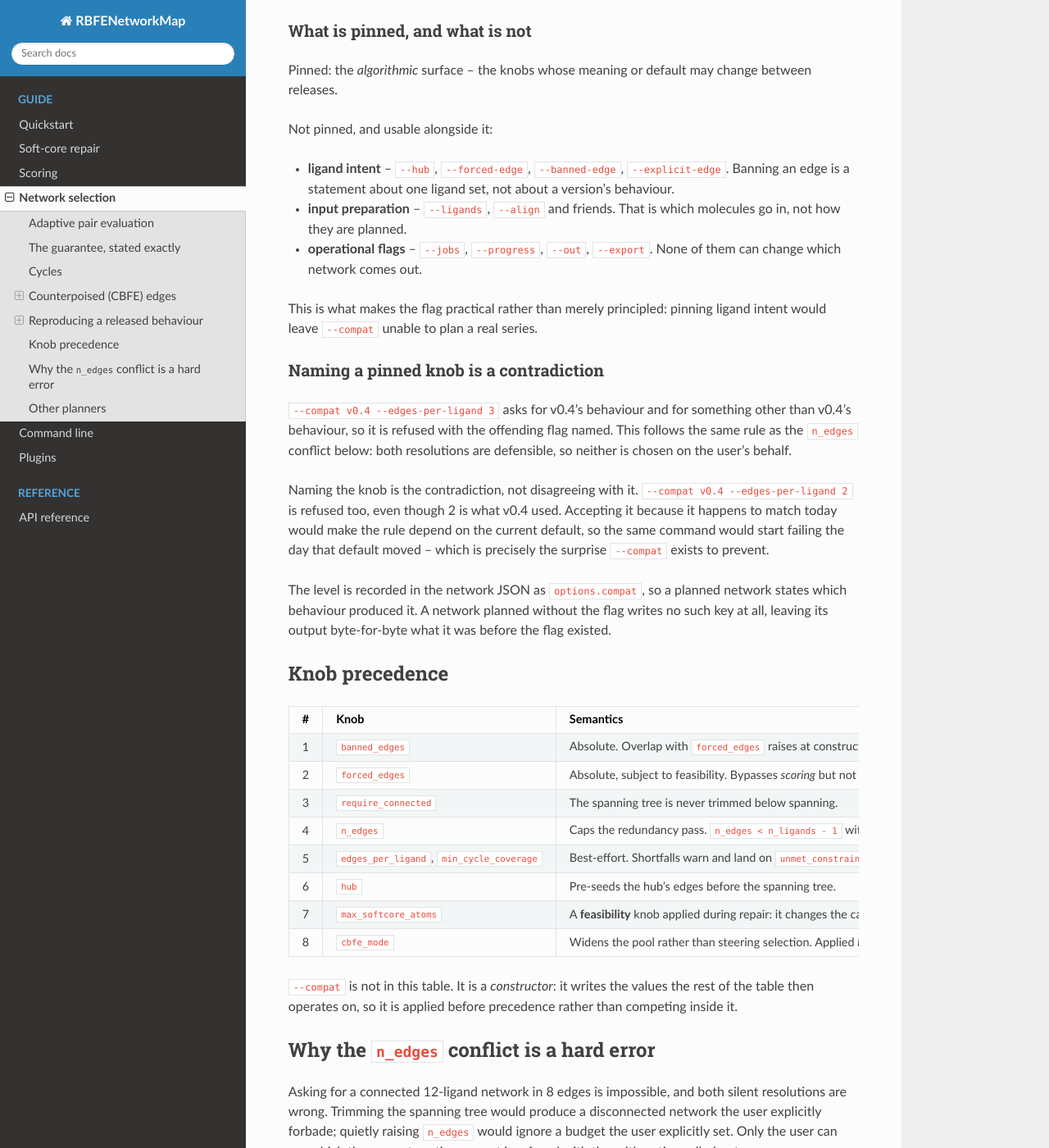
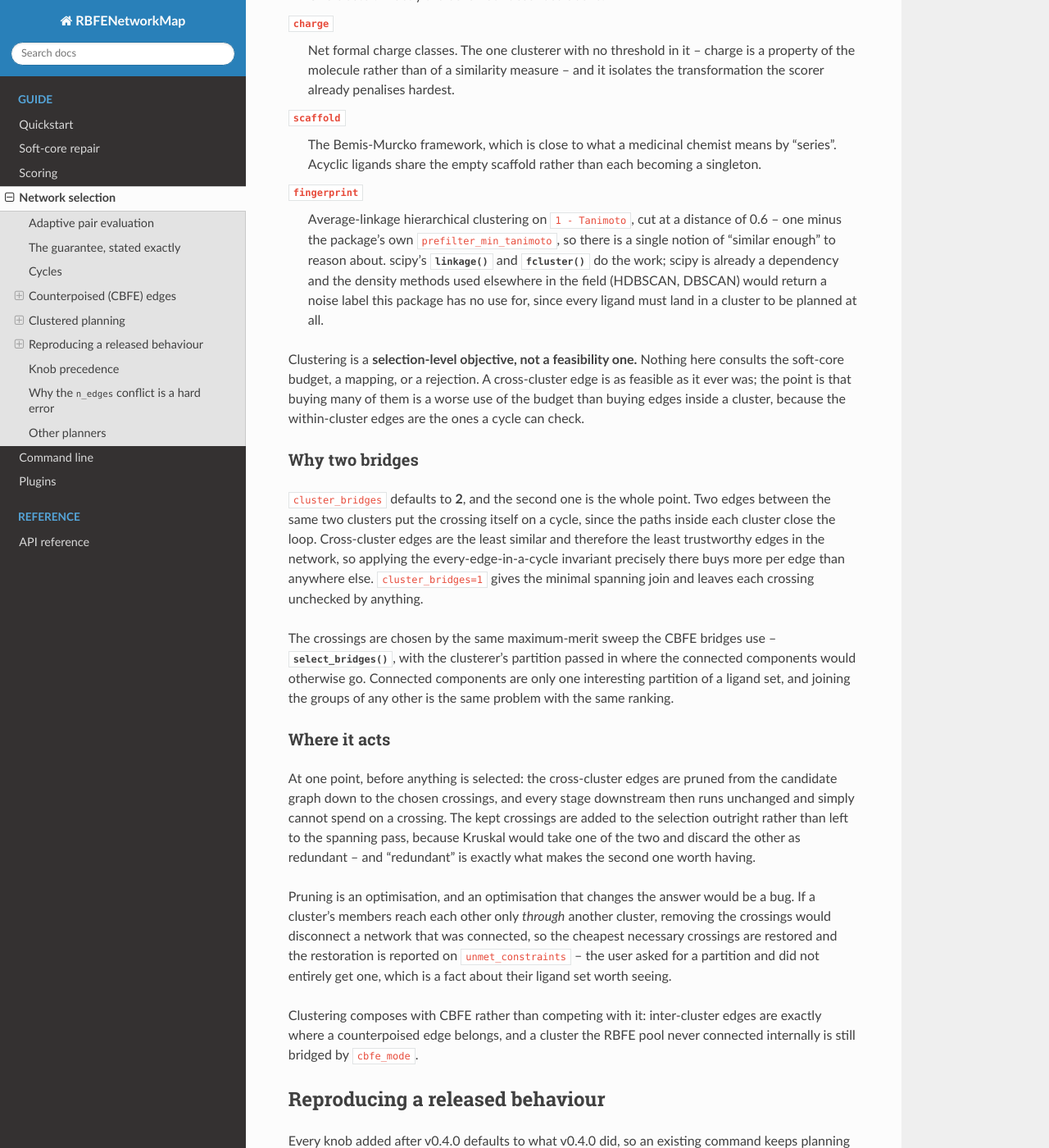
Before and after one commit to piskuliche/RBFENetworkMap, a Sphinx documentation site: the page built from docs/source/concepts/network_selection.rst, in a window 1280 px wide and 1400 px high, scrolled down 4643 px. Shown: the whole window at 82% size. Built offline with Sphinx 7.4.7 and the Read the Docs theme 3.1.0, drawn with Linux system fonts in a browser that asks for light colours; some of the changed text lies outside the part shown.

Commit message:
Document clustered planning
Why the partition is cheaper (the superlinear floor), what each clusterer groups on,
why cluster_bridges defaults to 2, where in the planner it acts, and what happens when
honouring a partition literally would disconnect the network. Adds the knob to the
precedence table as a pool-narrowing step that never costs connectivity, and a CLI
example alongside the CBFE one.

```diff
--- a/docs/source/api/core.rst
+++ b/docs/source/api/core.rst
@@ -40,6 +40,8 @@
 
 .. automodule:: rbfenetmap.core.cbfe
 
+.. automodule:: rbfenetmap.core.clustering
+
 Plugin registry
 ---------------
 
--- a/docs/source/concepts/network_selection.rst
+++ b/docs/source/concepts/network_selection.rst
@@ -174,6 +174,94 @@
 amberstudio builds its masks from the residue roles, since there is no mapping to convey --
 so ``cbfe/`` holds only the edge list. An all-RBFE network keeps the historical flat layout.
 
+Clustered planning
+------------------
+
+``cluster_by`` partitions the ligands and plans each cluster as its own subnetwork, joined
+to the others by a few deliberately chosen edges. It is a knob on the default planner, not a
+planner of its own, because a user who partitions their ligands still wants cycle coverage,
+degree targets and CBFE bridging -- and a separate planner would have to reimplement all
+three to offer any of them.
+
+Why a partition is cheaper
+~~~~~~~~~~~~~~~~~~~~~~~~~~
+
+The precision floor of an RBFE network goes as ``k_min ~ n ln n`` (Pitman *et al.*, *JCIM*
+2023, 63, 1776-1793); below it, precision degrades *worse* as the set grows. That floor is
+superlinear, and superlinear costs are exactly the ones a partition beats::
+
+   sum_i n_i ln n_i  <  n ln n
+
+with equality only for a single cluster. One hundred ligands in five balanced clusters need
+roughly 190 edges rather than 460, a 59% saving at maintained per-cluster precision. Even a
+badly imbalanced split saves 30-50%, because the dominant term is the largest cluster and it
+is still smaller than the whole set.
+
+The clusterers
+~~~~~~~~~~~~~~
+
+``none`` (default)
+   One cluster. Exactly the behaviour described above.
+
+``charge``
+   Net formal charge classes. The one clusterer with no threshold in it -- charge is a
+   property of the molecule rather than of a similarity measure -- and it isolates the
+   transformation the scorer already penalises hardest.
+
+``scaffold``
+   The Bemis-Murcko framework, which is close to what a medicinal chemist means by "series".
+   Acyclic ligands share the empty scaffold rather than each becoming a singleton.
+
+``fingerprint``
+   Average-linkage hierarchical clustering on ``1 - Tanimoto``, cut at a distance of 0.6 --
+   one minus the package's own ``prefilter_min_tanimoto``, so there is a single notion of
+   "similar enough" to reason about. scipy's :func:`~scipy.cluster.hierarchy.linkage` and
+   :func:`~scipy.cluster.hierarchy.fcluster` do the work; scipy is already a dependency and
+   the density methods used elsewhere in the field (HDBSCAN, DBSCAN) would return a noise
+   label this package has no use for, since every ligand must land in a cluster to be
+   planned at all.
+
+Clustering is a **selection-level objective, not a feasibility one.** Nothing here consults
+the soft-core budget, a mapping, or a rejection. A cross-cluster edge is as feasible as it
+ever was; the point is that buying many of them is a worse use of the budget than buying
+edges inside a cluster, because the within-cluster edges are the ones a cycle can check.
+
+Why two bridges
+~~~~~~~~~~~~~~~
+
+``cluster_bridges`` defaults to **2**, and the second one is the whole point. Two edges
+between the same two clusters put the crossing itself on a cycle, since the paths inside
+each cluster close the loop. Cross-cluster edges are the least similar and therefore the
+least trustworthy edges in the network, so applying the every-edge-in-a-cycle invariant
+precisely there buys more per edge than anywhere else. ``cluster_bridges=1`` gives the
+minimal spanning join and leaves each crossing unchecked by anything.
+
+The crossings are chosen by the same maximum-merit sweep the CBFE bridges use --
+:func:`~rbfenetmap.core.cbfe.select_bridges`, with the clusterer's partition passed in
+where the connected components would otherwise go. Connected components are only one
+interesting partition of a ligand set, and joining the groups of any other is the same
+problem with the same ranking.
+
+Where it acts
+~~~~~~~~~~~~~
+
+At one point, before anything is selected: the cross-cluster edges are pruned from the
+candidate graph down to the chosen crossings, and every stage downstream then runs unchanged
+and simply cannot spend on a crossing. The kept crossings are added to the selection
+outright rather than left to the spanning pass, because Kruskal would take one of the two
+and discard the other as redundant -- and "redundant" is exactly what makes the second one
+worth having.
+
+Pruning is an optimisation, and an optimisation that changes the answer would be a bug. If
+a cluster's members reach each other only *through* another cluster, removing the crossings
+would disconnect a network that was connected, so the cheapest necessary crossings are
+restored and the restoration is reported on ``unmet_constraints`` -- the user asked for a
+partition and did not entirely get one, which is a fact about their ligand set worth seeing.
+
+Clustering composes with CBFE rather than competing with it: inter-cluster edges are exactly
+where a counterpoised edge belongs, and a cluster the RBFE pool never connected internally
+is still bridged by ``cbfe_mode``.
+
 Reproducing a released behaviour
 --------------------------------
 
@@ -276,6 +364,11 @@
      - ``cbfe_mode``
      - Widens the pool rather than steering selection. Applied *before* cost competition,
        so it can rescue (3) without ever displacing a feasible RBFE edge.
+   * - 9
+     - ``cluster_by``, ``cluster_bridges``
+     - Narrows the pool, before everything above except (1) and (2): cross-cluster
+       candidates are pruned to ``cluster_bridges`` per joined cluster pair. Never at the
+       expense of (3) -- a crossing needed to span the ligands is restored and reported.
 
 ``--compat`` is not in this table. It is a *constructor*: it writes the values the rest of
 the table then operates on, so it is applied before precedence rather than competing inside
```
Also changed, not shown: docs/source/cli.rst (+15 -0 lines).
